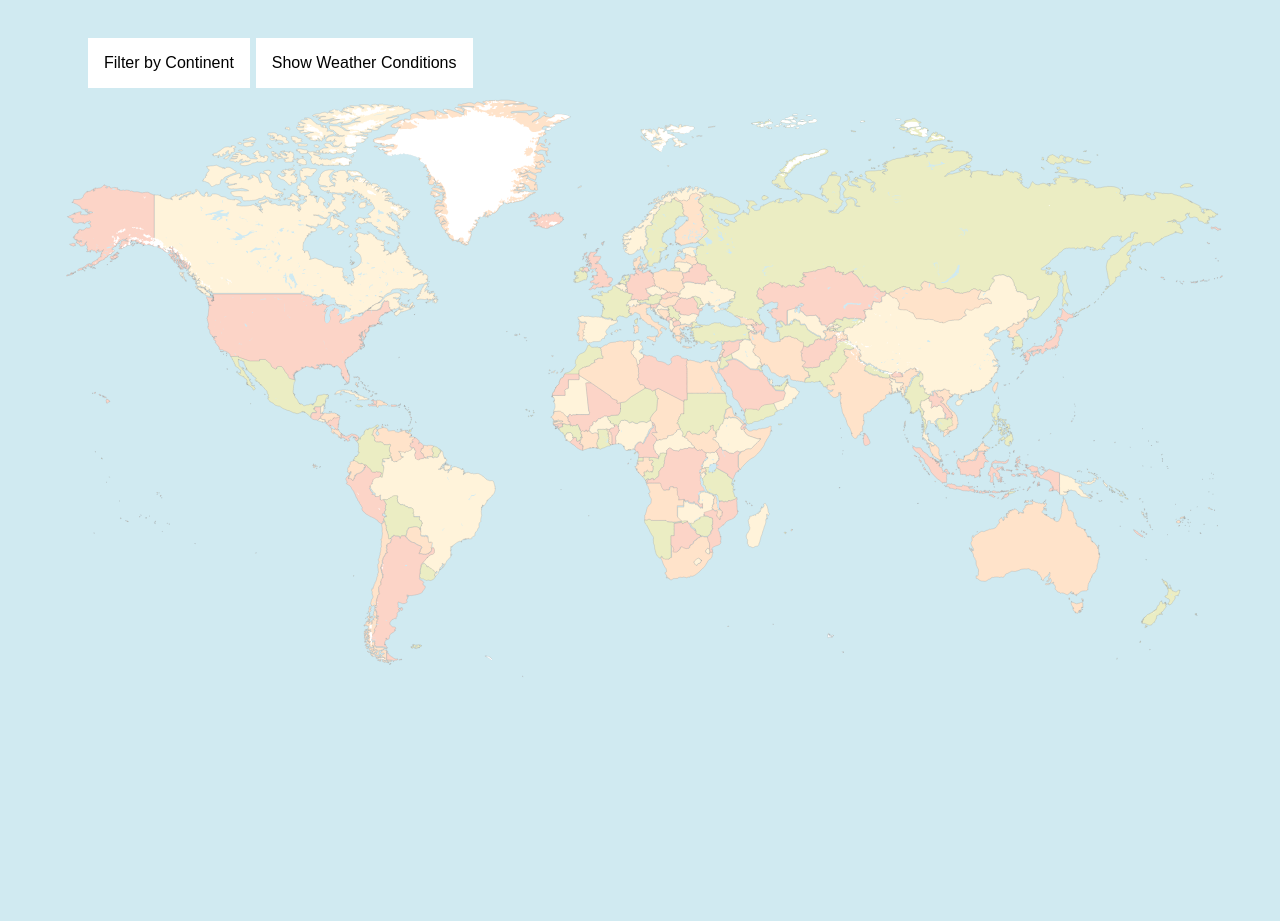
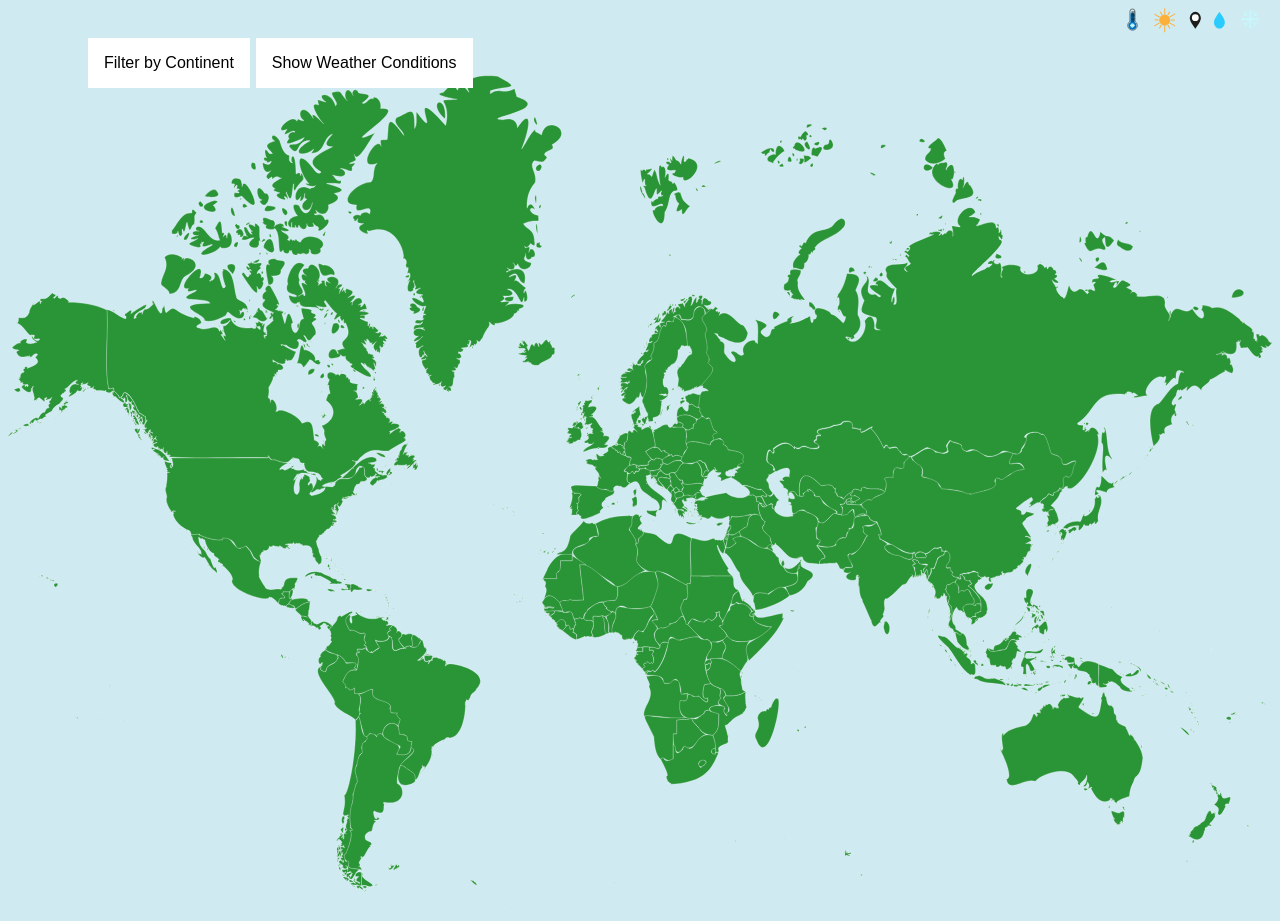
Before and after one commit to annalisa-f/Weather, a Flask app: page / in a window 1280 px wide. Before the commit the page ends 677 px from the top, so only its background shows below. Run offline with Flask 2, Linux system fonts and the light colour scheme.

Commit message:
Got svg stuff up & running

```diff
--- a/static/screen.css
+++ b/static/screen.css
@@ -1,10 +1,7 @@
 @import url('https://fonts.googleapis.com/css2?family=Roboto&display=swap');
 
 body {
-  background-image: url("maps/world.svg");
   background-color: #D0EAF1;
-  background-repeat: no-repeat;
-  background-size: 100%;
   font-family: 'Roboto', sans-serif;
 }
 
@@ -12,6 +9,8 @@
   min-height: 40px;
   padding: 30px 80px;
   font-size: 1.5em;
+  position: absolute;
+  z-index: 10;
 }
 
 .dropbtn {
--- a/templates/index.html
+++ b/templates/index.html
@@ -10,6 +10,7 @@
   </head>
 
   <body>
+
     <div id="options">
 
       <div class="dropdown">
@@ -35,10 +36,15 @@
           <div class="condition" id="rainfall">Rainfall Days</div>
           <div class="condition" id="snow">Snowfall Y/N</div>
           <div class="condition" id="winteravg">Winter Average</div>
-          <div class="condition" id="summeravg"">Summer Average</div>
+          <div class="condition" id="summeravg">Summer Average</div>
         </div>
       </div>
 
+    </div>
+
+    <div id="map">
+      <object type="image/svg+xml" data="{{ url_for('static', filename='maps/worldmapfinal.svg') }}">
+      </object>
     </div>
 
     <script src="{{ url_for('static', filename='js.js') }}"></script>
```
Also changed, not shown: random/something.html (+1 -2 lines), static/maps/worldmapfinal.svg (added), weather.db, 1 other file.
